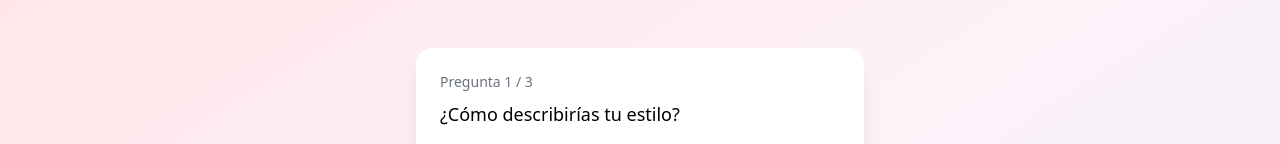
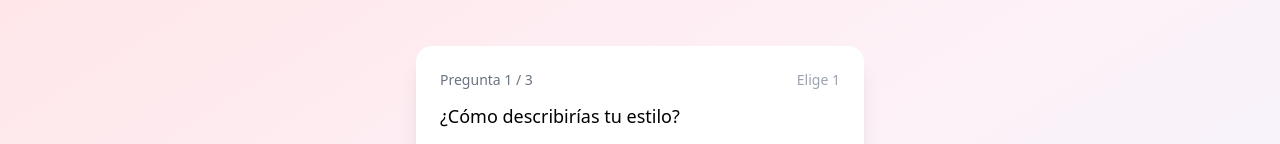
Before and after one commit to JNAMx03/G2KY, a React (Vite) app: page / in a window 1280 px wide. Both pictures are taken after a click on the button "COMENZAR ➜". Shown: the part 129-273 px from the top of the page. Built offline with nearby package versions, Linux system fonts and the light colour scheme.

Commit message:
detalle tipo de pregunta

```diff
--- a/src/components/QuizScreen.jsx
+++ b/src/components/QuizScreen.jsx
@@ -15,9 +15,10 @@ export default function QuizScreen({
 }) {
   return (
     <div>
-      <p className="text-sm text-gray-500">
-        Pregunta {index + 1} / {total}
-      </p>
+      <div className="flex items-center justify-between mb-3">
+        <div className="text-sm text-gray-500">Pregunta {index + 1} / {total}</div>
+        <div className="text-sm text-gray-400">{question.type === 'single' ? 'Elige 1' : 'Puedes elegir varias'}</div>
+      </div>
 
       <h2 className="text-lg font-medium mt-2">{question.text}</h2>
 
```
